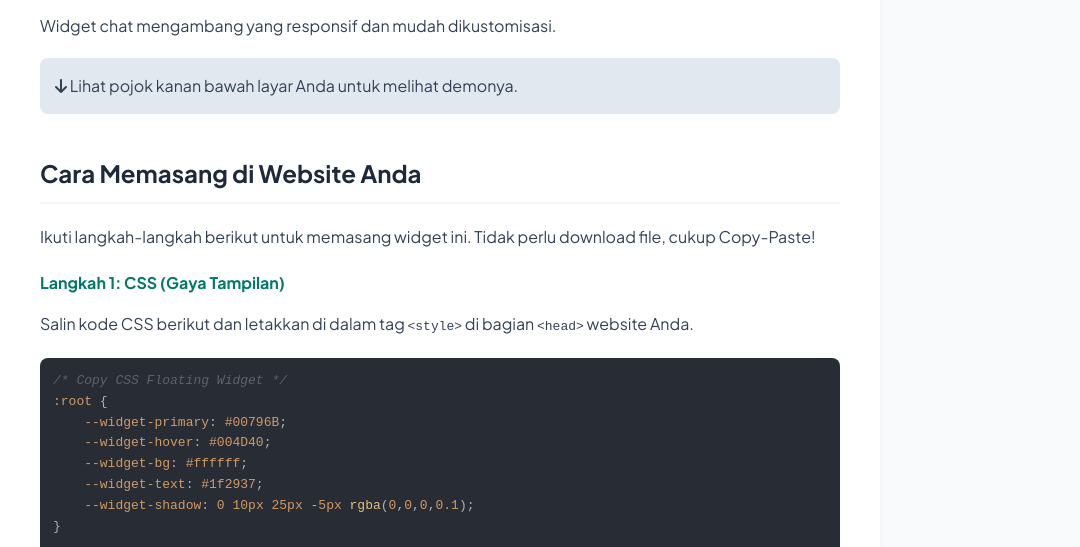
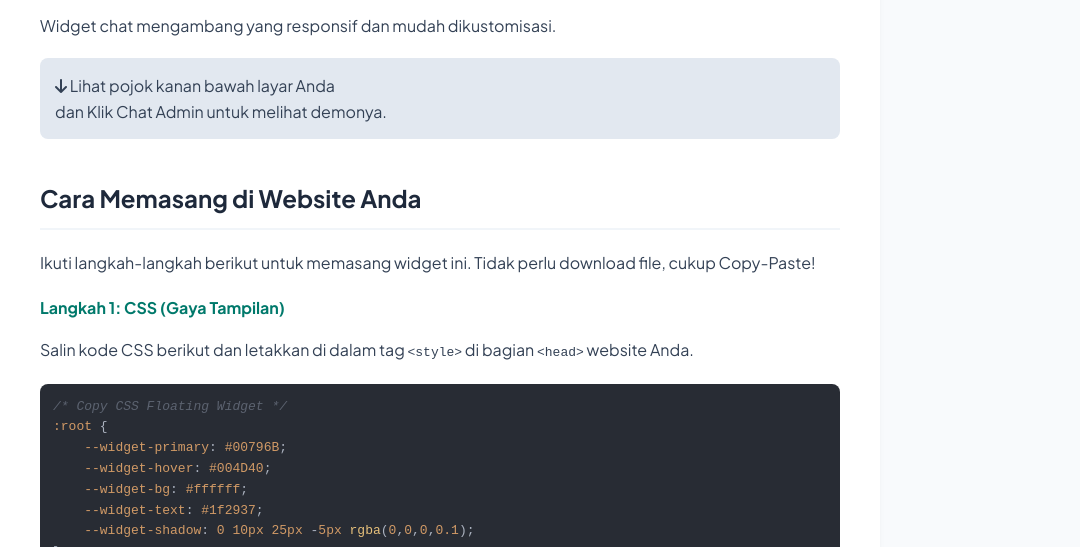
Before and after one commit to riskinurhadi/inspire.dibikininweb.com, a plain HTML site: page floating_widget.html in a window 1280 px wide. Shown: the part 156-703 px from the top of the page, without its empty margins (200-1280 px from the left). Drawn offline with nearby package versions, Linux system fonts and the light colour scheme.

Commit message:
modified:   floating_widget.html

```diff
--- a/floating_widget.html
+++ b/floating_widget.html
@@ -236,7 +236,7 @@
         <p class="lead">Widget chat mengambang yang responsif dan mudah dikustomisasi.</p>
 
         <div style="background: #e2e8f0; padding: 15px; border-radius: 8px; margin-bottom: 20px;">
-            <i class="fas fa-arrow-down me-2"></i> Lihat pojok kanan bawah layar Anda untuk melihat demonya.
+            <i class="fas fa-arrow-down me-2"></i> Lihat pojok kanan bawah layar Anda <br> dan Klik Chat Admin untuk melihat demonya.
         </div>
 
         <h2>Cara Memasang di Website Anda</h2>
```
